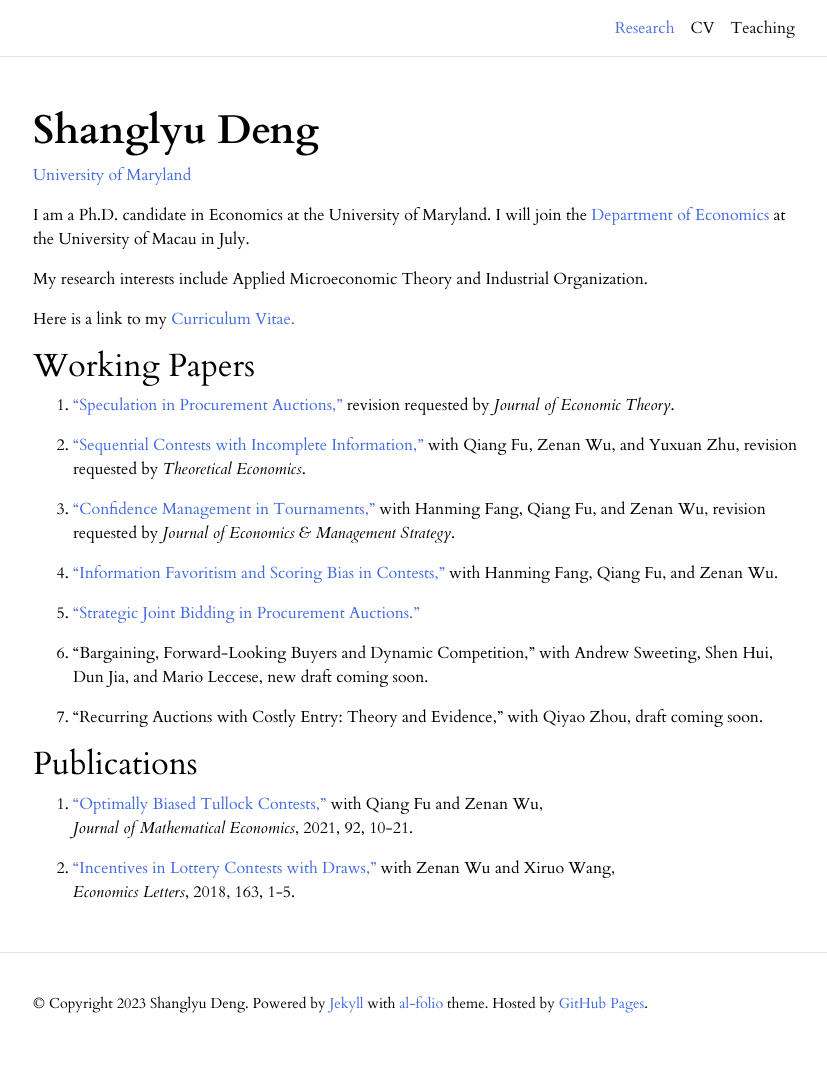
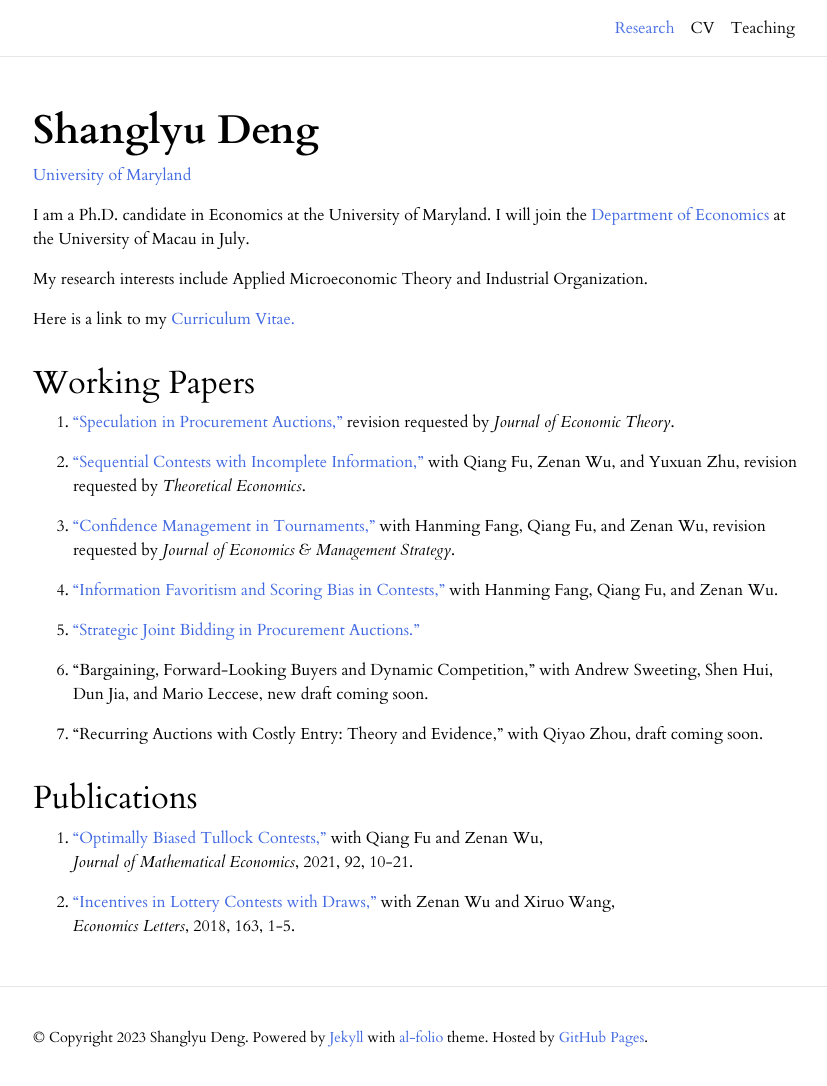
Before and after one commit to shanglyudeng/shanglyudeng.github.io, a Jekyll site: the page built from _pages/about.md, in a window 1280 px wide and 1088 px high. Shown: the whole window, without its empty margins (222-1049 px from the left). Built offline with Jekyll 4.4.1, drawn with Linux system fonts in a browser that asks for light colours; comment, search, counter and statistics services are not loaded; a style sheet for code colours, icons or effects is not loaded.

Commit message:
add space between sections

```diff
--- a/_pages/about.md
+++ b/_pages/about.md
@@ -40,6 +40,8 @@ Here is a link to my
 &nbsp;
 
  -->
+
+<p style="font-family:Papyrus; font-size:0.5pt;"> &nbsp;</p>
 
 <h2> Working Papers </h2>
 
@@ -84,6 +86,7 @@ with Andrew Sweeting, Shen Hui, Dun Jia, and Mario Leccese, new draft coming soo
 with Qiyao Zhou, draft coming soon.
 
 
+<p style="font-family:Papyrus; font-size:0.5pt;"> &nbsp;</p>
 
 <h2> Publications </h2>
 
```
